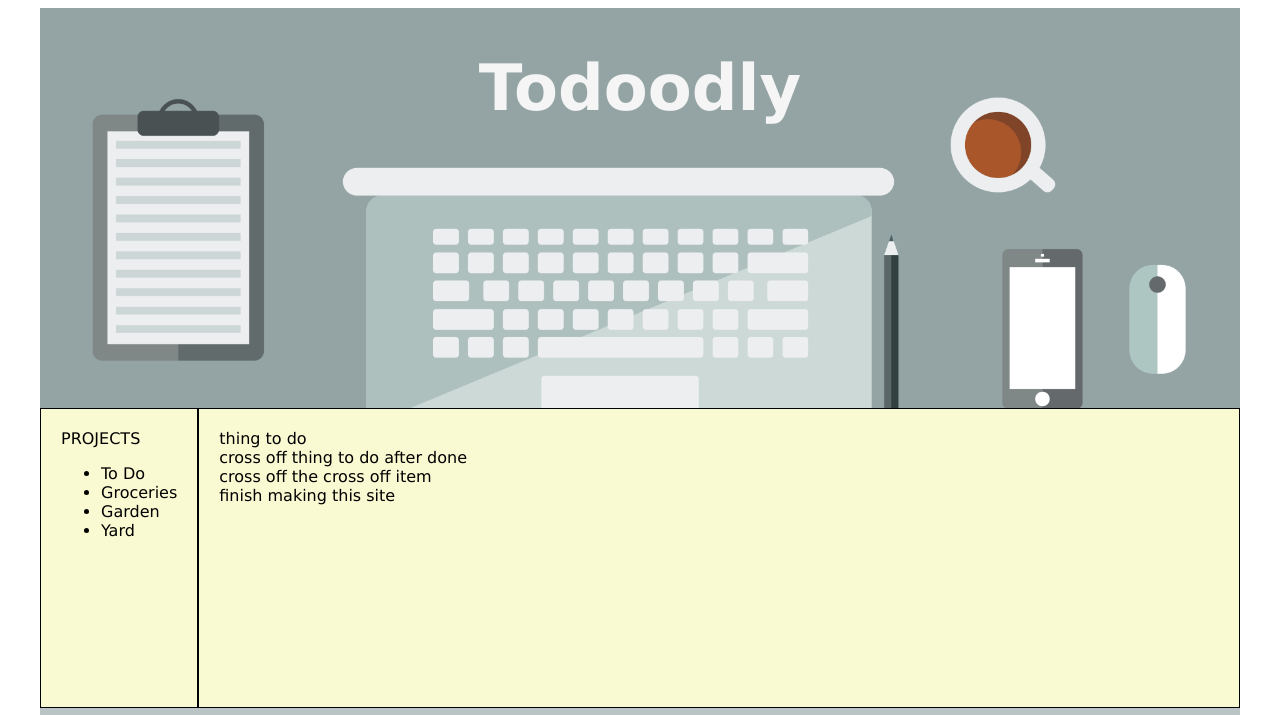
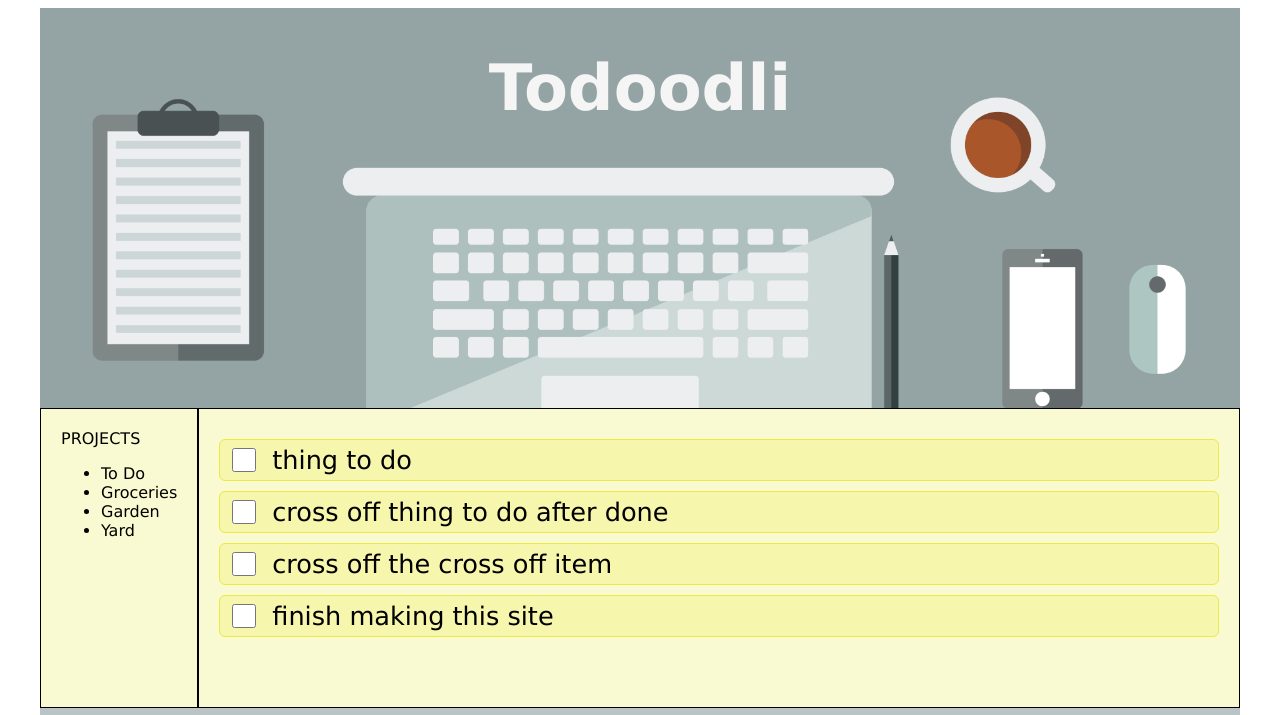
Before and after one commit to ravanbak/todo-list, a website built with webpack: page src/index.html in a window 1280 px wide. Shown: the top 715 px of the page. Built offline with nearby package versions, Linux system fonts and the light colour scheme.

Commit message:
Adjust todo item appearance

```diff
--- a/src/display.js
+++ b/src/display.js
@@ -30,7 +30,7 @@ const display = (function() {
         header.classList.add('site__header');
 
         const divTitle = domUtil.addElement(header, 'div', '', 'hero-text');
-        const h1 = domUtil.addElement(divTitle, 'h1', 'Todoodly');
+        const h1 = domUtil.addElement(divTitle, 'h1', 'Todoodli');
 
         return header;
     }
@@ -65,11 +65,19 @@ const display = (function() {
 
     function _generatePage(project) {
         const page = document.createElement('div');
-        page.classList.add('container');
+        page.classList.add('container', 'todo-list');
 
         const todoList = project.getTodoItems();
         for (let i = 0; i < todoList.length; i++) {
-            domUtil.addElement(page, 'div', todoList[i].title, 'todo-item');
+            let itemContainer = domUtil.addElement(page, 'div', '', 'todo-item');
+
+            // domUtil.addElement(page, 'div', todoList[i].title, 'todo-item');
+            let todoItem = domUtil.addElement(itemContainer, 'input', todoList[i].title);
+            todoItem.type = 'checkbox';
+            // todoItem.name = `item${i.toString()}`;
+
+            let label = domUtil.addElement(itemContainer, 'label', todoList[i].title);
+            label.style.for = `item${i.toString()}`;
         }
 
         return page;
--- a/src/index.js
+++ b/src/index.js
@@ -53,9 +53,16 @@ const controller = (function() {
 
         const projectGroceries = todoList.addProject('Groceries');
         todoList.addTodoItem('Groceries','bananas');
+        todoList.addTodoItem('Groceries','nectarines');
         todoList.addTodoItem('Groceries','apples');
         todoList.addTodoItem('Groceries','plantains');
         todoList.addTodoItem('Groceries','flour', 'gluten free', null, 'high', 'President\'s Choice');
+        todoList.addTodoItem('Groceries','milk');
+        todoList.addTodoItem('Groceries','cream');
+        todoList.addTodoItem('Groceries','butter');
+        todoList.addTodoItem('Groceries','eggs');
+        todoList.addTodoItem('Groceries','bacon');
+        todoList.addTodoItem('Groceries','aged cheddar');
         todoList.deleteTodoItem('Groceries', 'apples');
 
         const projectGarden = todoList.addProject('Garden');
--- a/src/style.css
+++ b/src/style.css
@@ -32,6 +32,29 @@
     border: solid 1px black;
 }
 
+.todo-list {
+    display: flex;
+    flex-direction: column;
+}
+
+.todo-item {
+    display: flex;
+    margin: 10px 0 0 0;
+    padding: 5px;
+    font-size: 1.6rem;
+    background-color: hsl(60, 80%, 82%);
+    border-radius: 6px;
+    border: 1px solid hsl(60, 80%, 60%);
+}
+
+.todo-item input {
+    width: 30px;
+}
+
+.todo-item label {
+    padding-left: 10px;
+}
+
 .site__page {
     margin: 0;
     padding: 20px;
--- a/webpack.config.js
+++ b/webpack.config.js
@@ -17,7 +17,7 @@ module.exports = {
         new HtmlWebpackPlugin({
             template: './src/index.html',
             favicon: './src/assets/check.png',
-            title: 'TODOODLY'
+            title: 'TODOODLI'
         }),
         new webpack.ProgressPlugin(),
     ],
```
